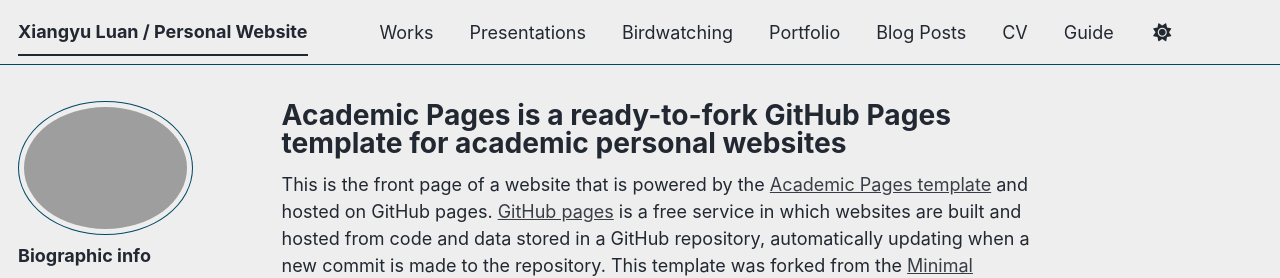
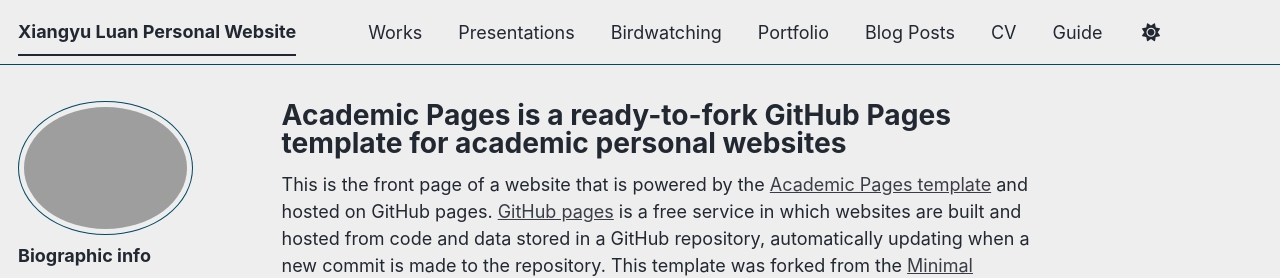
Before and after one commit to Luanxiangyu1122/XiangyuLuan.github.io, a Jekyll site: the page built from _pages/about.md, in a window 1280 px wide. Shown: the top 278 px of the page. Built offline with Jekyll 4.4.1, drawn with Linux system fonts in a browser that asks for light colours; some web fonts are replaced; a script bundle is joined from its source files by our own code; library files that are not in the unit come from our copies.

```diff
--- a/_config.yml
+++ b/_config.yml
@@ -9,7 +9,7 @@
 # Basic Site Settings
 locale                   : "en-US"
 site_theme               : "air" # The available themes options are "default", "air", "sunrise", "mint", "dirt" and "contrast"
-title                    : "Xiangyu Luan / Personal Website"
+title                    : "Xiangyu Luan Personal Website"
 title_separator          : "-"
 name                     : &name "Xiangyu Luan"
 description              : &description "A website about me, an undergraduate student at SUSTech"   # Update this with a general description of your site, this is the default if not overridden by a page
```
